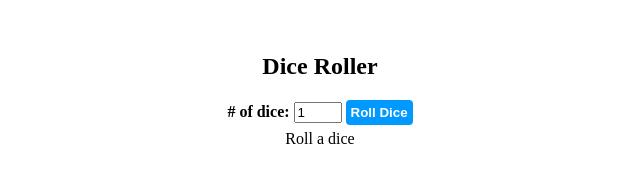
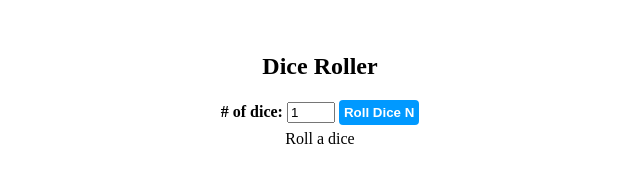
Before and after one commit to DxrkXngel/TEST-PROJECT, a plain HTML site: page index.html in a window 1280 px wide. Shown: the full height of the page, 320-960 px from the left. Drawn offline with Linux system fonts and the light colour scheme.

Commit message:
Update index.html

```diff
--- a/index.html
+++ b/index.html
@@ -14,7 +14,7 @@
       <label for="diceNumber"><b># of dice:</b></label>
       <input type="number" id="diceNumber" value="1" min="1" max="6"/>
 
-      <button id="sButton" onclick="rollDice()"><b>Roll Dice</b></button>
+      <button id="sButton" onclick="rollDice()"><b>Roll Dice N</b></button>
 
       <div id="diceResult">Roll a dice</div>
       <div id="diceImages"></div>
```
